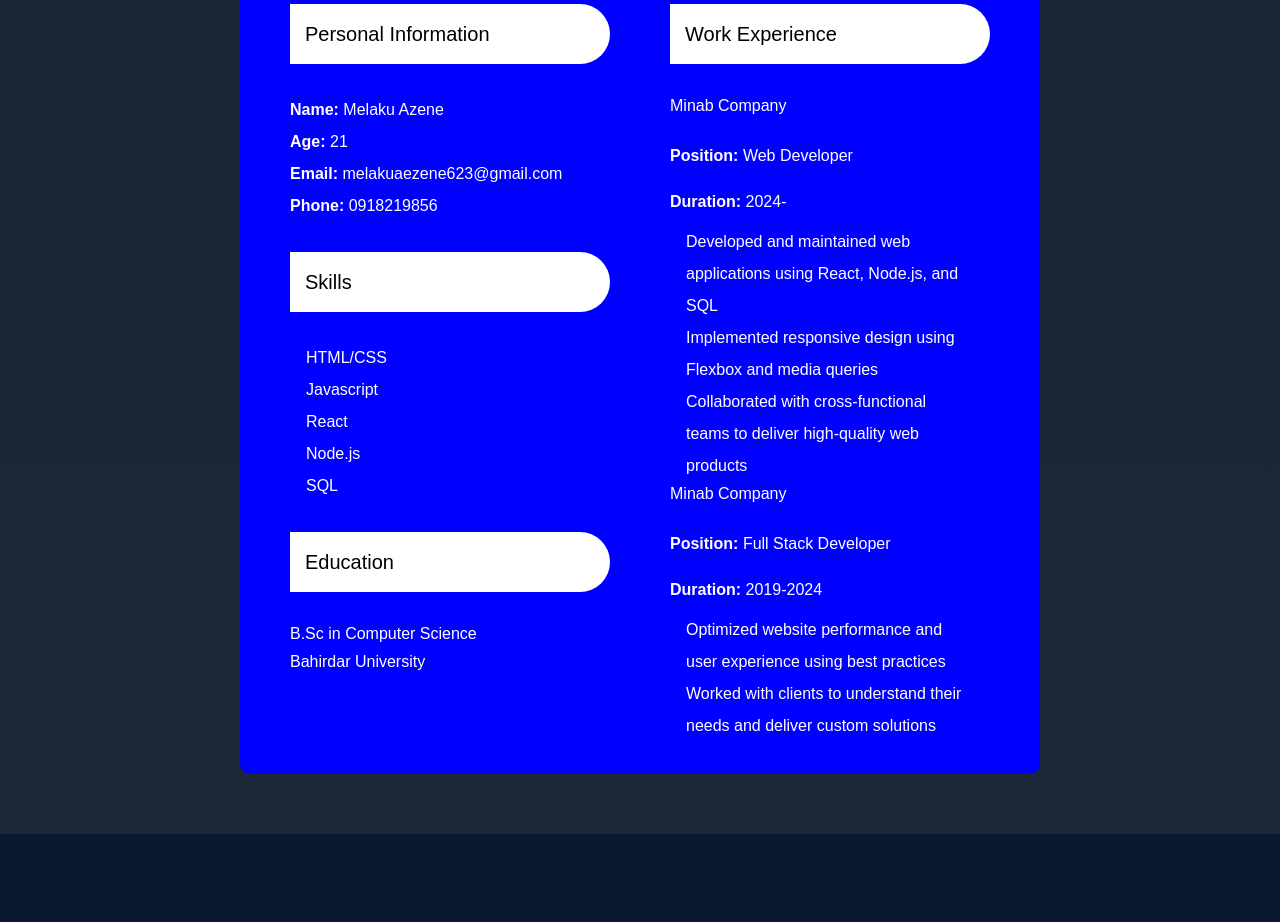
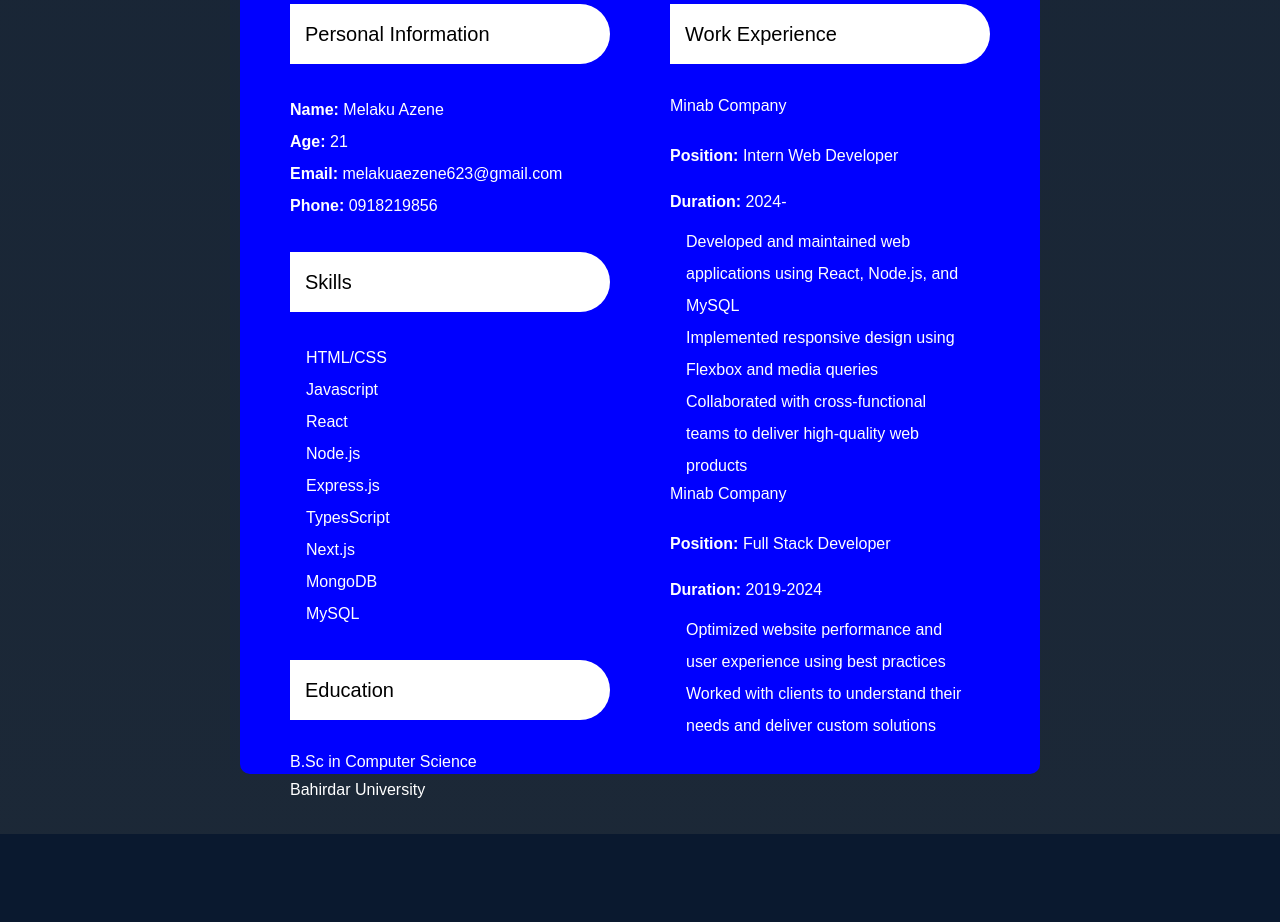
Before and after one commit to MelakuAzene21/My_PortFolio_React, a React (Create React App) app: page / in a window 1280 px wide. Shown: the part 5140-6062 px from the top of the page. Built offline with nearby package versions, Linux system fonts and the light colour scheme.

Commit message:
Add Feature:Adding Ling For Projects

```diff
--- a/src/components/Resume.js
+++ b/src/components/Resume.js
@@ -26,7 +26,11 @@ const Resume = () => {
                         <li>Javascript</li>
                         <li>React</li>
                         <li>Node.js</li>
-                        <li>SQL</li>
+                        <li>Express.js</li>
+                        <li>TypesScript</li>
+                        <li>Next.js</li>
+                        <li>MongoDB</li>
+                        <li>MySQL</li>
                     </ul>
 
                     <h2>Education</h2>
@@ -37,10 +41,10 @@ const Resume = () => {
                 <div className="right">
                     <h2>Work Experience</h2>
                     <h3>Minab Company</h3>
-                    <p><strong>Position:</strong> Web Developer</p>
+                    <p><strong>Position:</strong> Intern Web Developer</p>
                     <p><strong>Duration:</strong> 2024-</p>
                     <ul>
-                        <li>Developed and maintained web applications using React, Node.js, and SQL</li>
+                        <li>Developed and maintained web applications using React, Node.js, and MySQL</li>
                         <li>Implemented responsive design using Flexbox and media queries</li>
                         <li>Collaborated with cross-functional teams to deliver high-quality web products</li>
                     </ul>
--- a/src/components/Works.js
+++ b/src/components/Works.js
@@ -35,12 +35,12 @@ const WorkItem = ({ title, description, demoLink, codeLink, index }) => {
 
 const Works = () => {
     const workItems = [
-        { title: 'Ecommerce', description: 'An Ecommerce built with React and MongoDB', demoLink: '/', codeLink: '/' },
-        { title: 'Currency Converter', description: 'Currency Converter built with React and MongoDB', demoLink: '/', codeLink: '/' },
-        { title: 'Rick and Morty', description: 'Rick and Morty app built with React and MongoDB', demoLink: '/', codeLink: '/' },
-        { title: 'To-Do List', description: 'A To-Do list app built with React and MongoDB', demoLink: '/', codeLink: '/' },
-        { title: 'Blog App', description: 'A Blog app built with React and MongoDB', demoLink: '/', codeLink: '/' },
-        { title: 'Age Calculator', description: 'Age Calculator built with React and MongoDB', demoLink: '/', codeLink: '/' },
+        { title: 'Ecommerce', description: 'An Ecommerce built with React and MongoDB,Node', demoLink: 'https://e-market-hbf7.onrender.com', codeLink: '/' },
+        { title: 'Currency Converter', description: 'Currency Converter built with React', demoLink: 'https://currency-converter-mern-melekus-websites.onrender.com/', codeLink: '/' },
+        { title: 'Rick and Morty', description: 'Rick and Morty app built with React and MongoDB', demoLink: 'https://rick-and-morty-melaku.vercel.app', codeLink: '/' },
+        { title: 'News-App', description: 'News appp used to get new information across the world', demoLink: 'https://news-website-in-node.onrender.com/', codeLink: '/' },
+        { title: 'Weather App', description: 'A Weather app built with React and and used to forecasting...', demoLink: 'https://weather-forecast-web-app-chi.vercel.app/', codeLink: '/' },
+        { title: 'Event Management System', description: 'Event Creation ,ticket selling...', demoLink: '/', codeLink: '/' },
     ];
 
     useEffect(() => {
```
